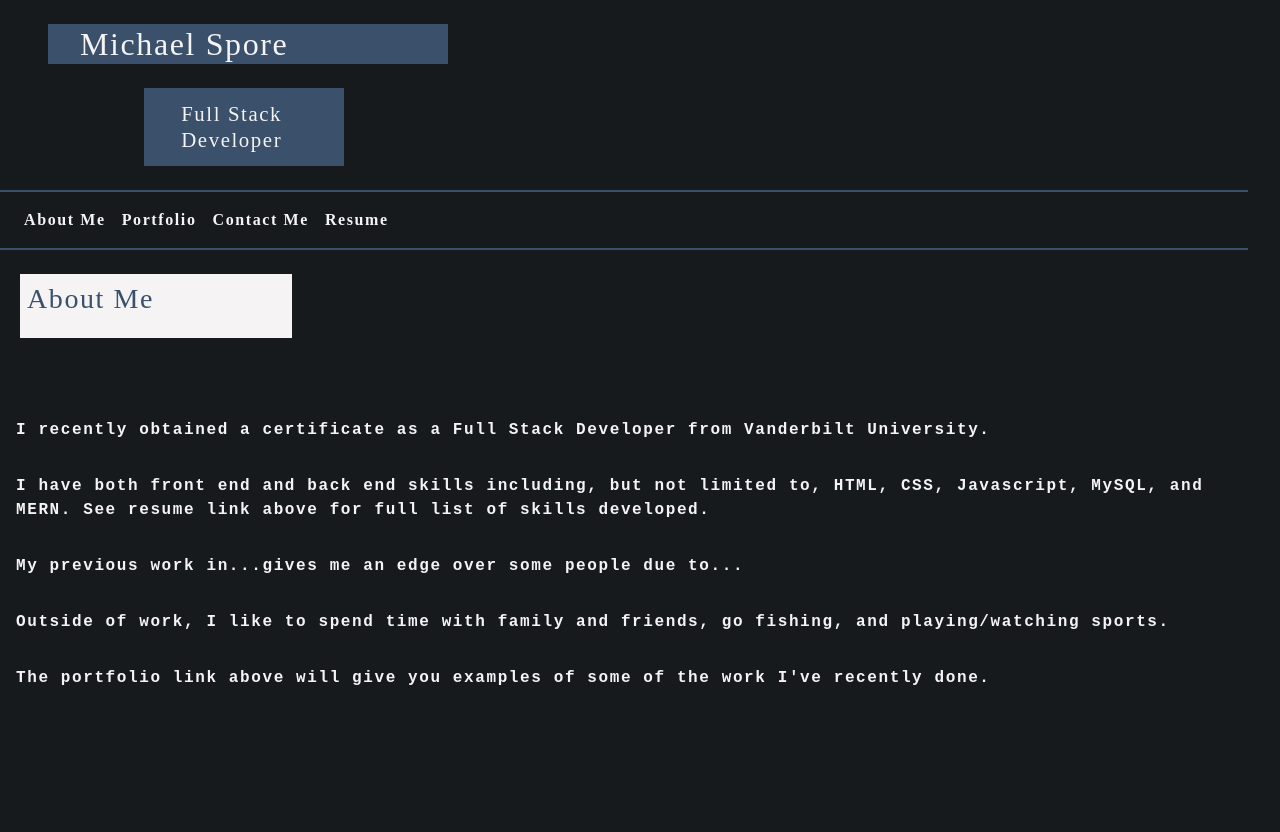
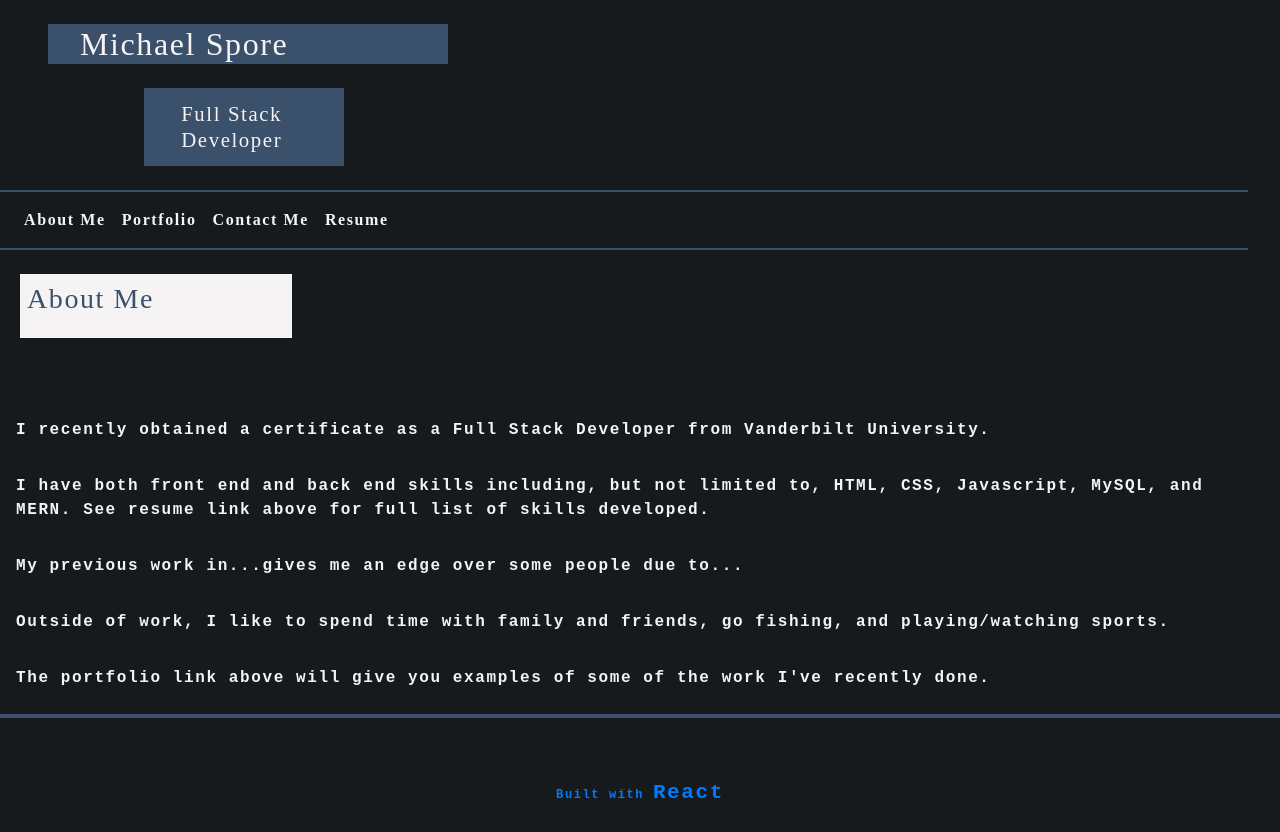
Before and after one commit to Spody10/ms-react-portfolio, a React (Create React App) app: page / in a window 1280 px wide. Before the commit the page ends 800 px from the top, so only its background shows below. Built offline with nearby package versions, Linux system fonts and the light colour scheme.

Commit message:
footer setup

```diff
--- a/src/App.js
+++ b/src/App.js
@@ -1,6 +1,7 @@
 import React from 'react';
 import Header from './components/Header';
 import About from './components/About';
+import Footer from './components/Footer';
 import './App.css';
 
 function App() {
@@ -10,6 +11,7 @@ function App() {
       <main>
       <About />
       </main>
+      <Footer />
     </div>
   );
 }
--- /dev/null
+++ b/src/components/Footer/index.js
@@ -0,0 +1,16 @@
+import React from 'react';
+
+function Footer() {
+    return (
+        <footer className="d-flex align-items-center flex-column">
+            <div className="d-flex justify-content-between footer-links">
+            <a href="https://github.com/spody10" target="_blank" rel="nofollow noopener noreferrer"><i className="fab fa-github contact-link"></i></a>
+            <a href="https://www.linkedin.com/in/michael-spore-6898ba2b/" target="_blank" rel="nofollow noopener noreferrer"><i className="fab fa-linkedin contact-link"></i></a>
+            <a href="mailto:michaelpspore@gmail.com"><i className="fas fa-envelope contact-link"></i></a>
+            </div>
+            <a href="https://reactjs.org/" className="mt-3"><p>Built with <i className="fab fa-react icon footer-logo"></i><span> React</span></p></a>
+        </footer>
+    )
+}
+
+export default Footer;
--- a/src/components/Nav/index.js
+++ b/src/components/Nav/index.js
@@ -4,7 +4,7 @@ import { Navbar, Nav } from 'react-bootstrap';
 function Navigation() {
     return (
       <Navbar  className="navbar my-4">
-          <Nav className="flex-right justify-content-around">
+          <Nav className="flex-wrap justify-content-around">
             <Nav.Link href="#about" className="link-style" >About Me</Nav.Link>
             <Nav.Link href="#portfolio" className="link-style ">Portfolio</Nav.Link>
             <Nav.Link href="#contact" className="link-style ">Contact Me</Nav.Link>
--- a/src/index.css
+++ b/src/index.css
@@ -108,3 +108,39 @@ body {
   width: 17em;
   height: 4em;
 }
+
+footer {
+  width: 100%;
+  border-top: solid 4px var(--accent-theme);
+  padding-top: 1.75em;
+}
+
+.contact-link {
+  font-size: 2.2em;
+}
+
+.footer-links {
+  width: 15rem;
+}
+
+footer p {
+  vertical-align: middle;
+  font-size: 0.75em;
+}
+
+.footer-logo {
+  font-size: 3em;
+}
+
+.icon {
+  position: relative;
+  top: 8px;
+}
+
+footer p span {
+  font-size: 1.75em;
+}
+
+footer a:hover {
+  text-decoration: none;
+}
```
